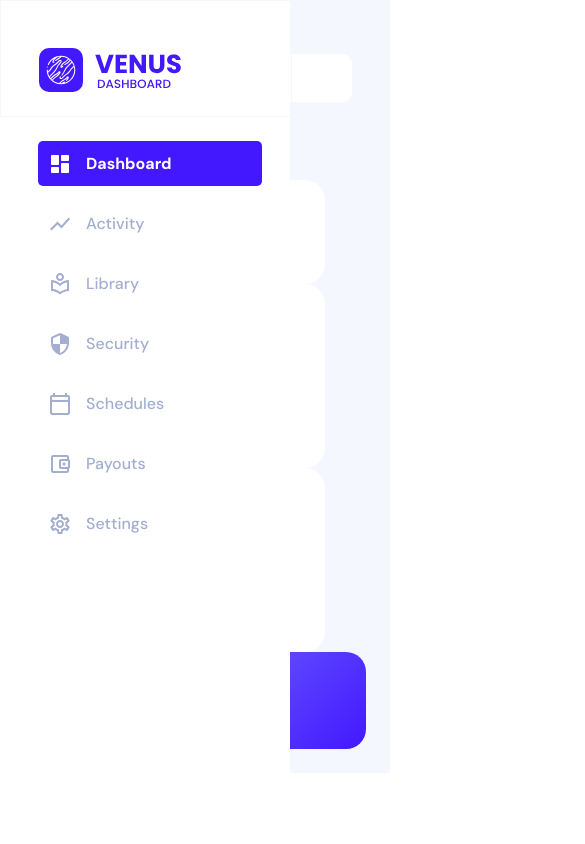
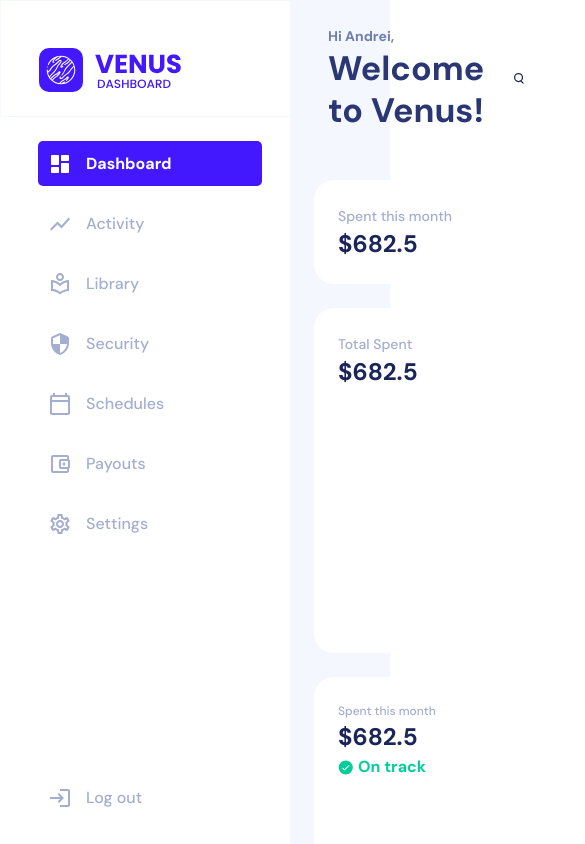
Before and after one commit to DianaCose/HomeTest, a React (Create React App) app: page / in a window 390 px wide. Shown: the top 844 px of the page, 585 px wide, since content can reach past the window. Built offline with nearby package versions, Linux system fonts and the light colour scheme.

Commit message:
Refactor

```diff
--- a/src/components/Home/Home.js
+++ b/src/components/Home/Home.js
@@ -23,16 +23,16 @@ export const Home = () => {
 		<div className="Home">
 			<div className="Home__header">
 				<div>
-					<div className="Home__header_small">Hi Andrei,</div>
+					<div className="Home__header_subtitle">Hi Andrei,</div>
 					<div className="Home__header_title">Welcome to Venus!</div>
 				</div>
 				<Input svg={search} label={'Search'} />
 			</div>
-			<div className="Home_content">
+			<div className="Padding_container">
 				<div className="wrapper">
 					<div>
 						<SmallChart>
-							<div className="chart_container">
+							<div className="Padding_container">
 								<Typography
 									label="Spent this month"
 									text="$682.5"
@@ -70,7 +70,7 @@ export const Home = () => {
 						</div>
 					</SmallChart>
 					<div className="activity">
-						<div className="chart_container">
+						<div className="Padding_container">
 							<Typography
 								label="Activity"
 								text="$540.50"
@@ -82,7 +82,7 @@ export const Home = () => {
 				</div>
 				<div className="wrapper">
 					<LargeChart>
-						<div className="chart_container">
+						<div className="Padding_container">
 							<Typography
 								label="Total Spent"
 								text="$682.5"
@@ -137,7 +137,7 @@ export const Home = () => {
 				<div className="wrapper">
 					<MediumChart>
 						<div className="track_chart">
-							<div className="chart_container">
+							<div className="Padding_container">
 								<Typography
 									label="Spent this month"
 									text="$682.5"
@@ -156,7 +156,7 @@ export const Home = () => {
 						</div>
 					</MediumChart>
 					<MediumChart>
-						<div className="chart_container">
+						<div className="Padding_container">
 							<div className="transaction_title">Your transactions</div>
 							<div className="transaction">
 								<img src={transport} alt="transport" />
@@ -200,7 +200,7 @@ export const Home = () => {
 						</div>
 					</MediumChart>
 					<MediumChart>
-						<div className="chart_container">
+						<div className="Padding_container">
 							<div className="Home__header_title">27 May</div>
 							<div className="calendar">
 								<div className="calendar_container">
--- a/src/components/Home/Home.scss
+++ b/src/components/Home/Home.scss
@@ -12,7 +12,7 @@
 	padding: 24px 38px 0 38px;
 }
 
-.Home__header_small {
+.Home__header_subtitle {
 	font-size: 14px;
 	color: #707eae;
 	font-weight: 700;
@@ -25,12 +25,7 @@
 	font-weight: 700;
 	line-height: 42px;
 }
-
-.chart_container {
-	padding: 24px;
-}
-
-.Home_content {
+.Padding_container {
 	padding: 24px;
 }
 
@@ -258,36 +253,3 @@
 	align-items: center;
 	gap: 20px;
 }
-
-@media (max-width: 768px) {
-	.Home {
-		padding-left: 0;
-	}
-	.wrapper {
-		flex-direction: column;
-	}
-	.new_client {
-		flex-direction: column;
-		align-items: center;
-	}
-	.activity {
-		width: 100%;
-	}
-	.user_chart {
-		width: 100%;
-	}
-	.details {
-		flex-direction: column;
-		align-items: center;
-	}
-	.track_chart {
-		flex-direction: column;
-	}
-	.transaction {
-		flex-direction: column;
-		align-items: center;
-	}
-	.back_container {
-		padding-top: 10px;
-	}
-}
--- a/src/components/Input/Input.js
+++ b/src/components/Input/Input.js
@@ -5,7 +5,7 @@ import './Input.scss';
 export const Input = (props) => {
 	return (
 		<div className="Home_input">
-			<img src={props.svg} alt={props.label} className="Home__search-icon" />
+			<img src={props.svg} alt={props.label} />
 			<input type="text" placeholder={props.label} />
 		</div>
 	);
--- a/src/components/Input/Input.scss
+++ b/src/components/Input/Input.scss
@@ -6,9 +6,8 @@
 	align-items: center;
 	border-radius: 10px;
 	background-color: #ffffff;
-}
 
-.Home_input input {
+	input {
 		border: none;
 		border-radius: inherit;
 		width: 100%;
@@ -19,16 +18,16 @@
 		}
 	}
 
-.Home__search-icon {
+	img {
 		height: 11px;
 		width: 11px;
 		padding-right: 10px;
 		color: #1b2559;
 	}
-
-.Home__search-icon::placeholder {
-	color: #8f9bba;
+	img::placeholder {
+		color: rgba(143, 155, 186, 1);
 		width: 37px;
 		height: 20px;
 		padding-left: 20px;
 	}
+}
--- a/src/components/Sidebar/Sidebar.js
+++ b/src/components/Sidebar/Sidebar.js
@@ -7,6 +7,7 @@ import security from '../../assets/security.svg';
 import schedule from '../../assets/schedule.svg';
 import payouts from '../../assets/payouts.svg';
 import settings from '../../assets/settings.svg';
+import sign_out from '../../assets/sign_out.svg';
 
 const MenuItems = [
 	{
@@ -44,14 +45,20 @@ export const Sidebar = () => {
 			<div className="Sidebar__menu">
 				<div className="Sidebar__selected_item">
 					<img src={dashboard} alt={dashboard} />
-					<p className="Sidebar__selected_item_text">Dashboard</p>
+					<p>Dashboard</p>
 				</div>
 				{MenuItems.map((item, index) => (
 					<div key={index} className="Sidebar__item">
 						<img src={item.icon} alt={item.name} />
-						<p className="Sidebar__menu_text">{item.name}</p>
+						<p>{item.name}</p>
 					</div>
 				))}
+			</div>
+			<div className="log_out">
+				<div className="Sidebar__item">
+					<img src={sign_out} alt="sign out" />
+					<p>Log out</p>
+				</div>
 			</div>
 		</div>
 	);
--- a/src/components/Sidebar/Sidebar.scss
+++ b/src/components/Sidebar/Sidebar.scss
@@ -1,4 +1,6 @@
 .Sidebar {
+	display: flex;
+	flex-direction: column;
 	width: 290px;
 	height: 100%;
 	background-color: #ffffff;
@@ -11,12 +13,12 @@
 	width: 290px;
 	height: 115px;
 	border: 1px solid #f4f7fe;
-}
 
-.Sidebar__logo img {
+	img {
 		padding-top: 47px;
 		padding-left: 38px;
 		padding-bottom: 47px;
+	}
 }
 
 .Sidebar__menu {
@@ -24,6 +26,26 @@
 	flex-direction: column;
 	gap: 15px;
 	padding: 24px 38px 0 38px;
+
+	img {
+		color: #a3aed0;
+		width: 24px;
+		height: 24px;
+		&:hover {
+			color: #ffffff;
+		}
+	}
+
+	p {
+		font-size: 16px;
+		color: #a3aed0;
+		font-weight: 500;
+		line-height: 28px;
+		&:hover {
+			color: #ffffff;
+			font-weight: 700;
+		}
+	}
 }
 
 .Sidebar__selected_item {
@@ -37,13 +59,13 @@
 	padding-left: 10px;
 	background: #4318ff;
 	border-radius: 5px;
-}
 
-.Sidebar__selected_item_text {
+	p {
 		font-size: 16px;
 		color: #ffffff;
 		font-weight: 700;
 		line-height: 28px;
+	}
 }
 
 .Sidebar__item {
@@ -65,22 +87,8 @@
 	cursor: pointer;
 }
 
-.Sidebar__menu img {
-	color: #a3aed0;
-	width: 24px;
-	height: 24px;
-	&:hover {
-		color: #ffffff;
+.log_out {
+	@extend .Sidebar__menu;
+	margin-top: auto;
+	padding-bottom: 24px;
 }
-}
-
-.Sidebar__menu_text {
-	font-size: 16px;
-	color: #a3aed0;
-	font-weight: 500;
-	line-height: 28px;
-	&:hover {
-		color: #ffffff;
-		font-weight: 700;
-	}
-}
```
Also changed, not shown: src/assets/sign_out.svg (added). Lines whose indentation alone changed are shown as unchanged.
